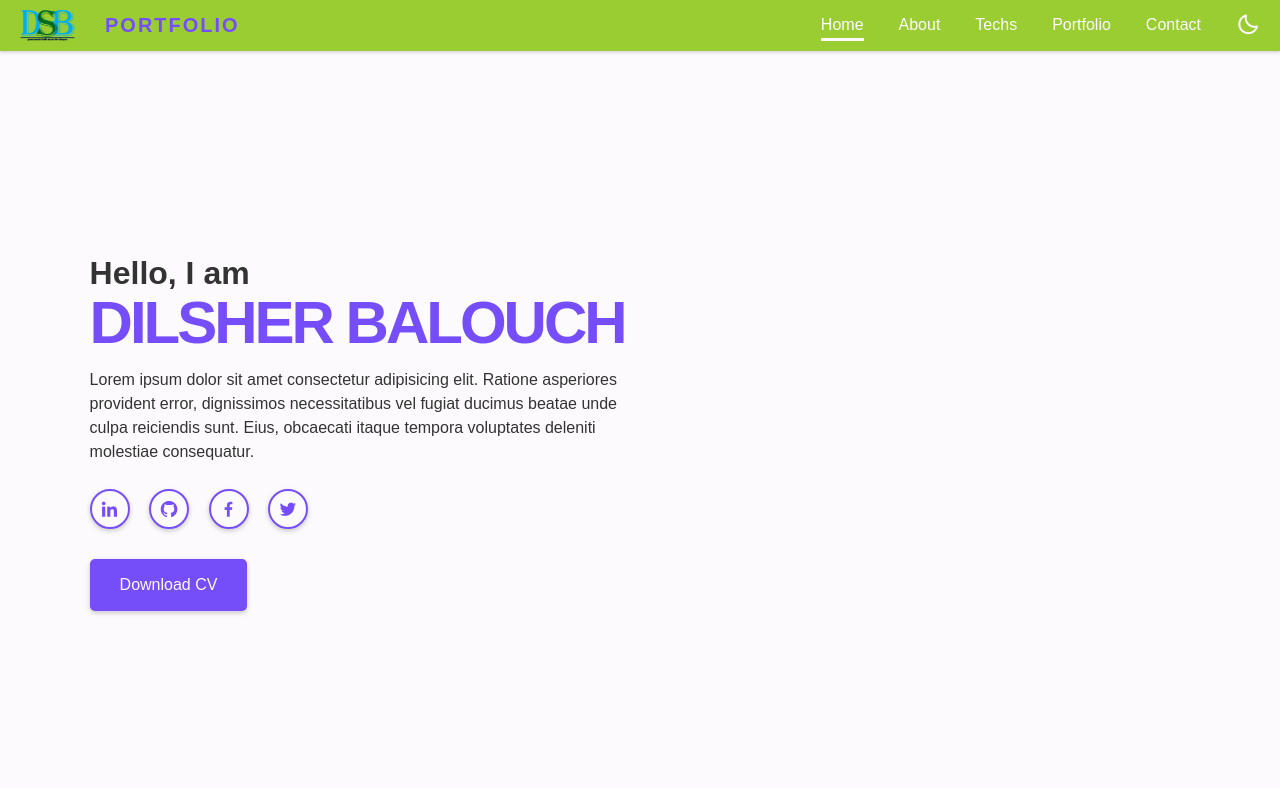
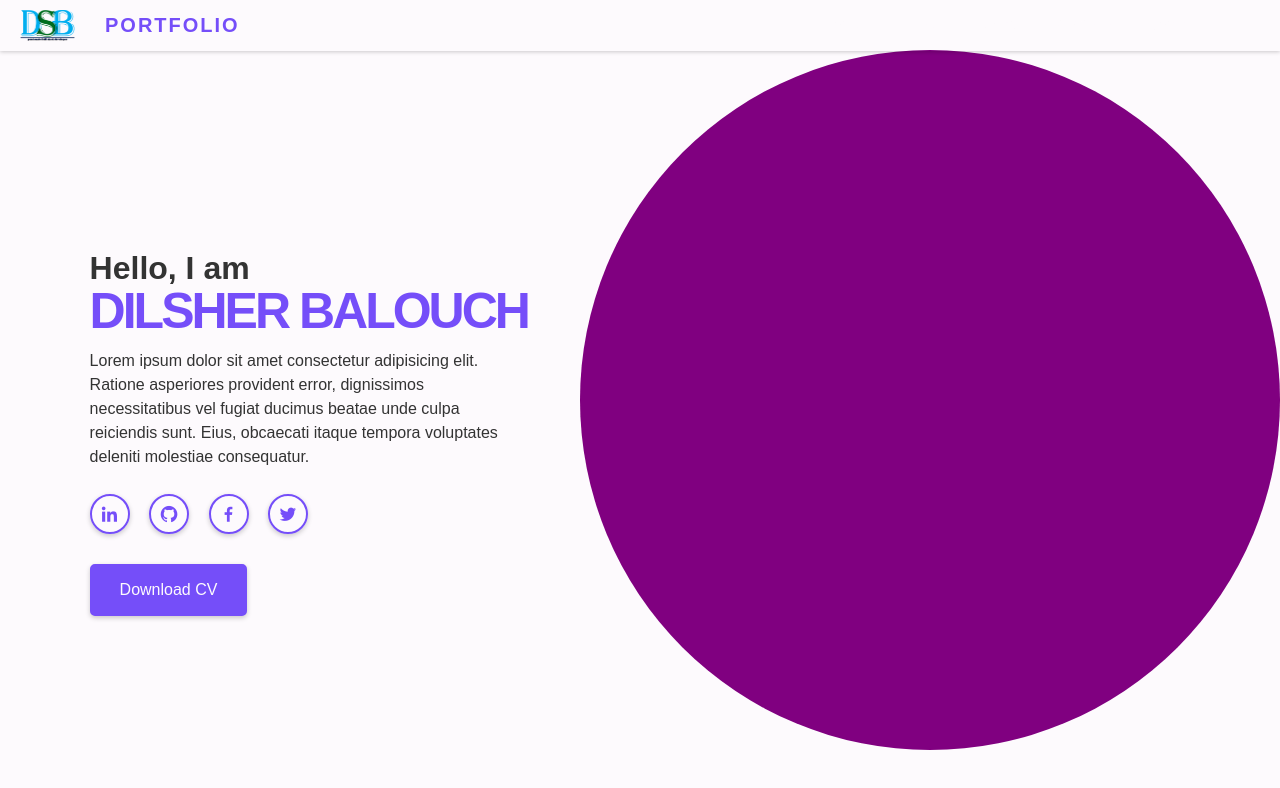
Before and after one commit to DilsherB/modern-portfolio, a website: page src/index.html in a window 1280 px wide. Drawn offline with nearby package versions, Linux system fonts and the light colour scheme.

Commit message:
todays work pushed

```diff
--- a/package.json
+++ b/package.json
@@ -6,7 +6,8 @@
   "scripts": {
     "test": "jest --coverage",
     "start": "webpack serve --open",
-    "build": "webpack"
+    "build": "webpack",
+    "csslint": "npx stylelint \"**/*.{css,scss}\" --fix"
   },
   "repository": {
     "type": "git",
--- a/src/index.html
+++ b/src/index.html
@@ -39,6 +39,11 @@
         </div>
         <a href="#" class="btn">Download CV</a>
       </div>
+      <div class="profession-container">
+        <div class="profession-box">
+          <div class="profession"></div>
+        </div>
+      </div>
     </section>
   </body>
   <script src="index.js"></script>
--- a/src/style.css
+++ b/src/style.css
@@ -11,7 +11,7 @@
   --white-color: #fdfafd;
   --text-color: #333;
   --main-color: #754ef9;
-  --shadow-color: rgba(0, 0, 0, .2);
+  --shadow-color: rgba(0, 0, 0, 0.2);
 }
 
 html {
@@ -32,7 +32,7 @@ body {
   left: 0;
   width: 100%;
   padding: 1rem 2rem;
-  background: yellowgreen;
+  background: transparent;
   box-shadow: 0 1px 4px var(--shadow-color);
   z-index: 1000;
   display: flex;
@@ -60,7 +60,7 @@ body {
   color: var(--white-color);
   font-size: 1.6rem;
   font-weight: 500;
-  transition: .5s ease-in-out;
+  transition: 0.5s ease-in-out;
   margin-right: 3.5rem;
 }
 
@@ -74,7 +74,7 @@ body {
   bottom: -4px;
   left: 0;
   width: 100%;
-  height: .3rem;
+  height: 0.3rem;
   background-color: var(--white-color);
 }
 
@@ -96,24 +96,24 @@ section {
 }
 
 .home .home-content {
-  width: 50%;
+  width: 44rem;
 }
 
 .home-content h3 {
   font-size: 3.2rem;
   font-weight: 700;
-  line-height: .3;
+  line-height: 0.3;
 }
 
 .home-content h1 {
-  font-size: 6rem;
+  font-size: 5rem;
   font-weight: 700;
-  letter-spacing: -.3rem;
+  letter-spacing: -0.3rem;
   text-transform: uppercase;
   color: var(--main-color);
 }
 
-.home-content P {
+.home-content p {
   font-size: 1.6rem;
 }
 
@@ -125,12 +125,12 @@ section {
   height: 4rem;
   border-radius: 50%;
   background: transparent;
-  border: .2rem solid var(--main-color);
-  box-shadow: 0 .2rem .5rem var(--shadow-color);
+  border: 0.2rem solid var(--main-color);
+  box-shadow: 0 0.2rem 0.5rem var(--shadow-color);
   font-size: 2rem;
   color: var(--main-color);
   margin: 2.5rem 1.5rem 3rem 0;
-  transition: .5s ease-in-out;
+  transition: 0.5s ease-in-out;
 }
 
 .home-content .social-media a:hover {
@@ -145,10 +145,10 @@ section {
   font-size: 1.6rem;
   font-weight: 500;
   padding: 1.2rem 2.8rem;
-  border-radius: .5rem;
-  box-shadow: 0 .2rem .5rem var(--shadow-color);
-  border: .2rem solid var(--main-color);
-  transition: .5s ease-in-out;
+  border-radius: 0.5rem;
+  box-shadow: 0 0.2rem 0.5rem var(--shadow-color);
+  border: 0.2rem solid var(--main-color);
+  transition: 0.5s ease-in-out;
 }
 
 .btn:hover {
@@ -156,3 +156,24 @@ section {
   background: transparent;
   color: var(--main-color);
 }
+
+.home .profession-container {
+  position: absolute;
+  top: 50%;
+  right: 0;
+  transform: translateY(-50%);
+  width: 700px;
+  height: 700px;
+  overflow: hidden;
+  pointer-events: none;
+}
+
+.home .profession-container .profession-box {
+  position: absolute;
+  top: 0;
+  right: 0;
+  width: 100%;
+  height: 100%;
+  background: purple;
+  border-radius: 50%;
+}
```
Lines whose indentation alone changed are shown as unchanged.
